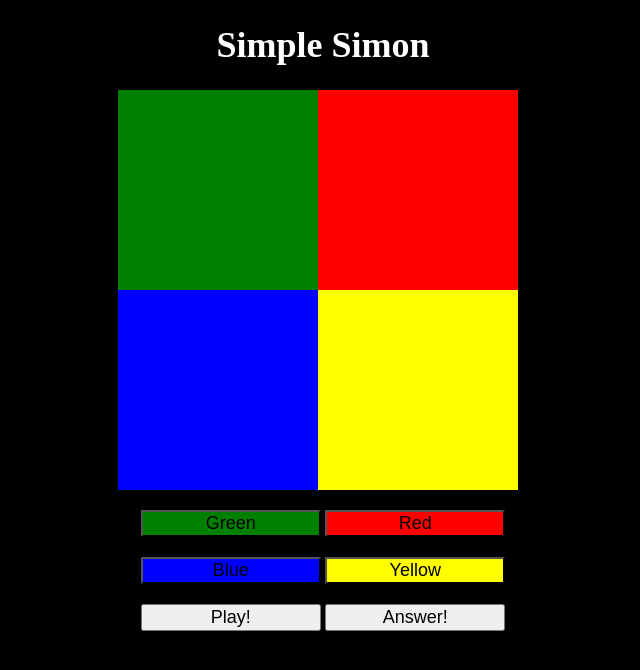
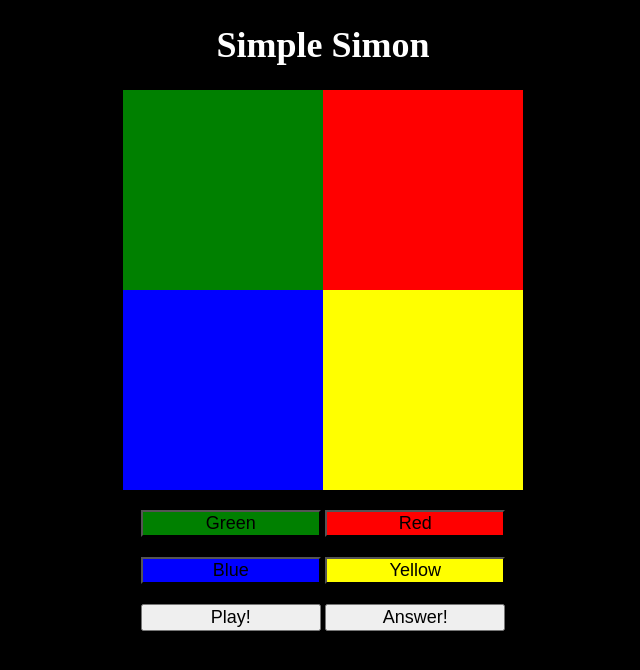
Before and after one commit to ianrosedev/Simple-Simon, a PHP site: page / in a window 1280 px wide. Shown: the top 670 px of the page, without its empty margins (317-957 px from the left). Run offline with PHP 8.4, Linux system fonts and the light colour scheme; some libraries are stand-ins or nearby versions.

Commit message:
css cleanup

```diff
--- a/index.html
+++ b/index.html
@@ -29,12 +29,12 @@
     <button id="submit-answer">Answer!</button>
   </div>
 
+  <div id="result">
+    <h2 id="game-result"></h2>
+  </div>
+
   <div id="user-input">
     <h2 id="user-input-answers"></h2>
-  </div>
-
-  <div id="result">
-    <h2 id="game-result"></h2>
   </div>
 
   <!-- JavaScript -->
--- a/styles/main.css
+++ b/styles/main.css
@@ -10,7 +10,7 @@ button {
 }
 
 #game {
-  width: 410px;;
+  width: 400px;
   margin: auto;
 }
 
```
